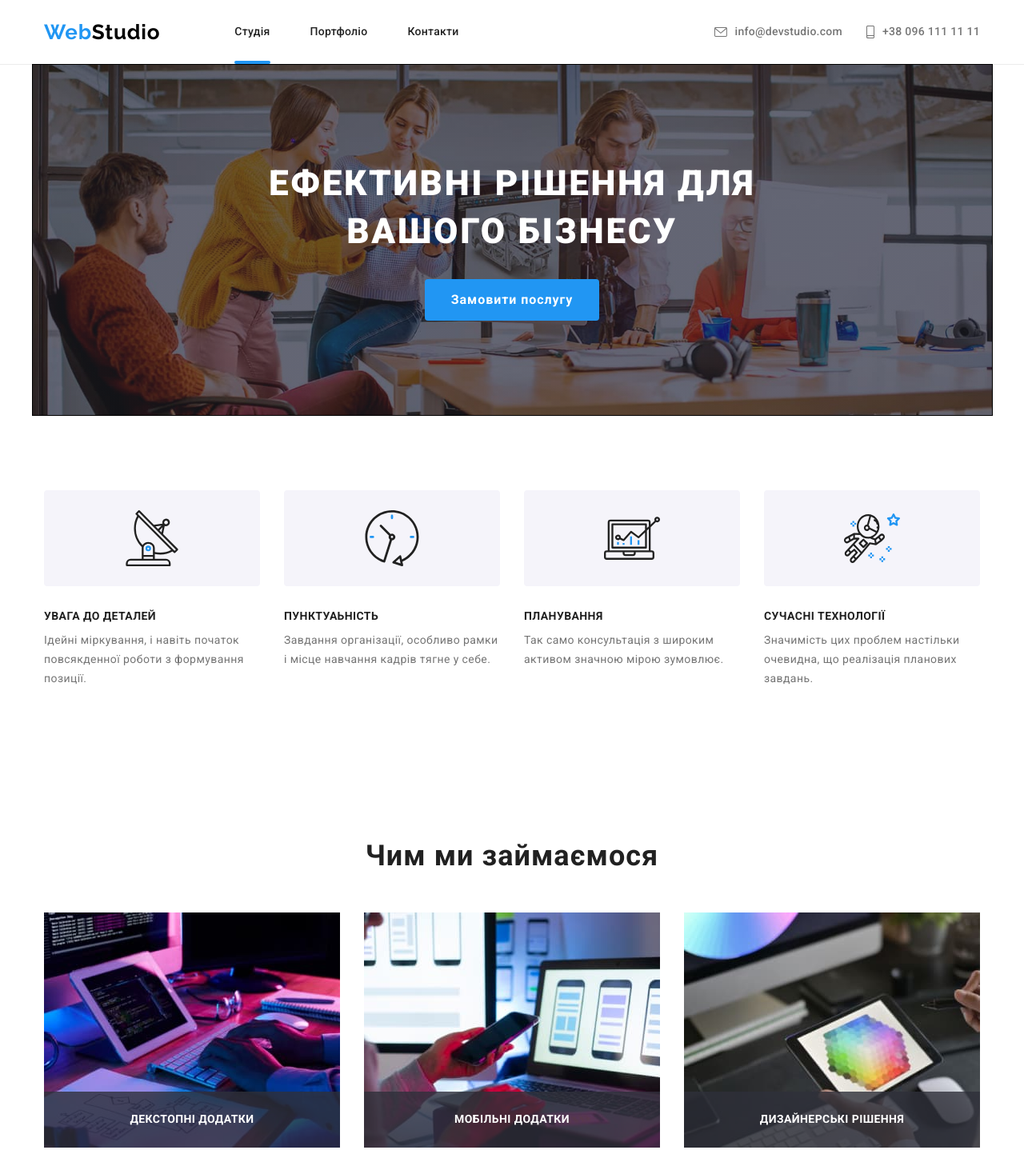
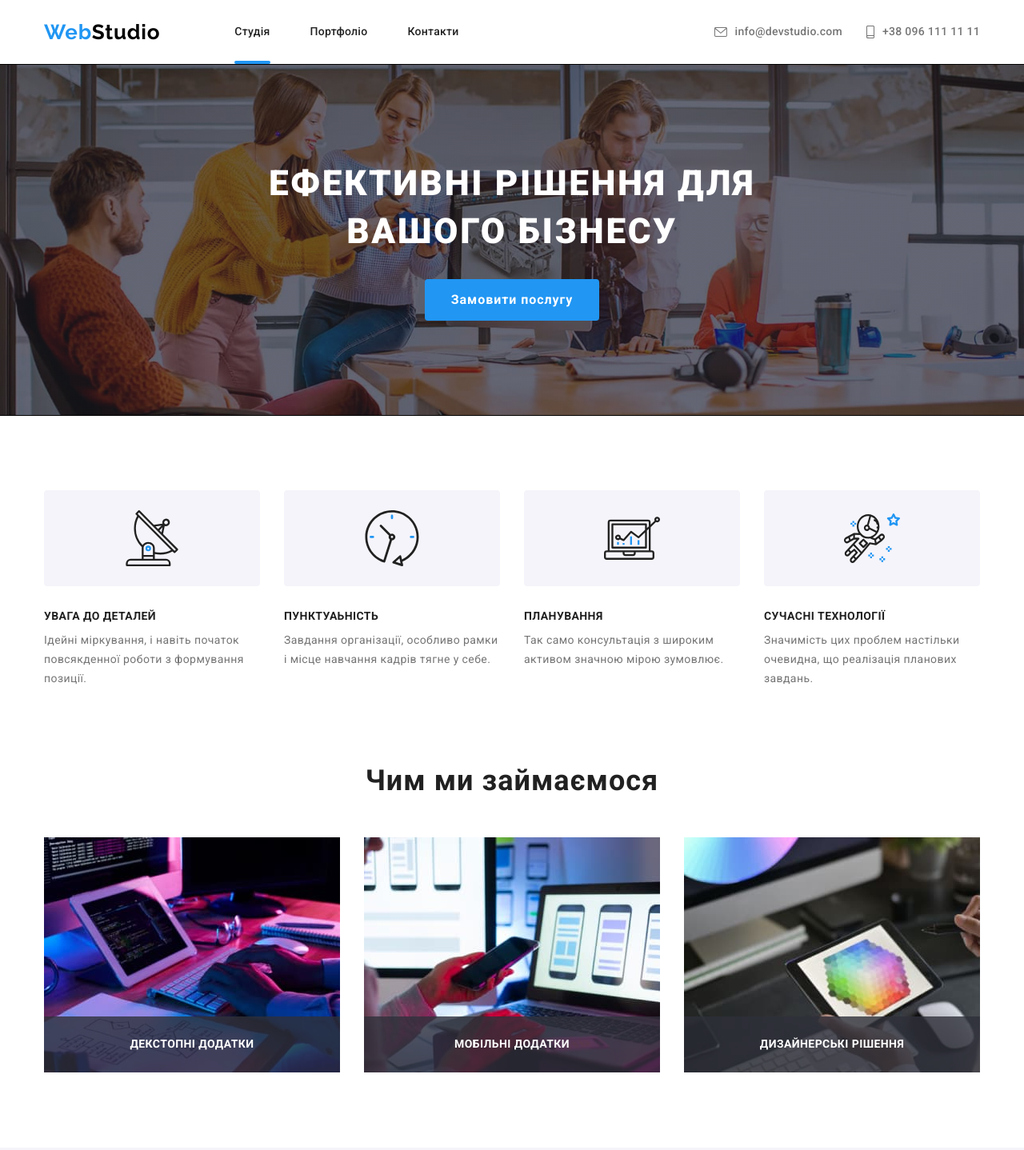
Before and after one commit to OleksandrCOI/goit-markup-hw-08, a website: page index.html in a window 1280 px wide. Shown: the top 1438 px of the page at 80% size. Drawn offline with nearby package versions, Linux system fonts and the light colour scheme.

Commit message:
ДЗ 8 виправлення 3

```diff
--- a/sass/layouts/_footer.scss
+++ b/sass/layouts/_footer.scss
@@ -116,9 +116,9 @@
   padding-bottom: 0;
 }
 
-.social-container {
-  // margin-left: 70px;
-}
+// .social-container {
+//   margin-left: 70px;
+// }
 
 .bottom-title {
   font-weight: 700;
@@ -188,7 +188,7 @@
 .footer-input {
   // width: 358px;
   width: 100%;
-  height: 50px;
+  // height: 50px;
   padding: 16px 15px;
   border: 1px solid rgba(255, 255, 255, 0.3);
   filter: drop-shadow(0px 4px 4px rgba(0, 0, 0, 0.15));
--- a/sass/layouts/_hero.scss
+++ b/sass/layouts/_hero.scss
@@ -16,15 +16,15 @@
   @media (min-device-pixel-ratio: 2),
     (min-resolution: 192dpi),
     (min-resolution: 2dppx) {
-    background-image: var(--gradient), url(../images/workstyles.jpg);
+    background-image: var(--gradient), url(../images/hero-mob-2x.jpg);
   }
 
   // @media screen and (min-width: 480px) {
   //   background-image: var(--gradient), url(../images/hero-mob.jpg);;
   // }
   @media screen and (min-width: 768px) {
-    max-width: 1199px;
-    background-image: var(--gradient), url(../images/workcolor.jpg);
+    // max-width: 1199px;
+    background-image: var(--gradient), url(../images/hero-tab.jpg);
     @media (min-device-pixel-ratio: 2),
       (min-resolution: 192dpi),
       (min-resolution: 2dppx) {
--- a/sass/layouts/_work.scss
+++ b/sass/layouts/_work.scss
@@ -14,14 +14,14 @@
     overflow: hidden;
   }
   @media screen and (min-width: 1200px) {
-    padding-top: 60px;
-    padding-bottom: 60px;
+    padding-top: 0px;
+    padding-bottom: 94px;
     margin: 0 auto;
 
-    @media screen and (min-width: 1200px) {
-      padding-top: 94px;
-      padding-bottom: 94px;
-    }
+    // @media screen and (min-width: 1200px) {
+    //   padding-top: 94px;
+    //   padding-bottom: 94px;
+    // }
   }
 }
 
```
Also changed, not shown: css/main.css, css/main.min.css, images/hero-mobile.jpg (added), images/hero-mobile2x.jpg (added), images/hero-tablet.jpg (added), images/hero-tablet2x.jpg (added), 2 other files.
